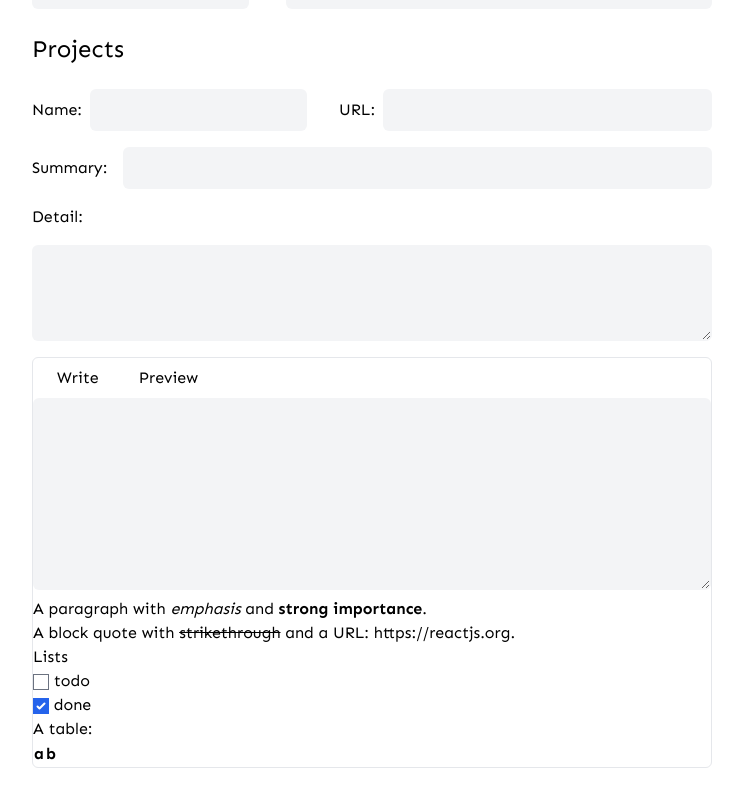
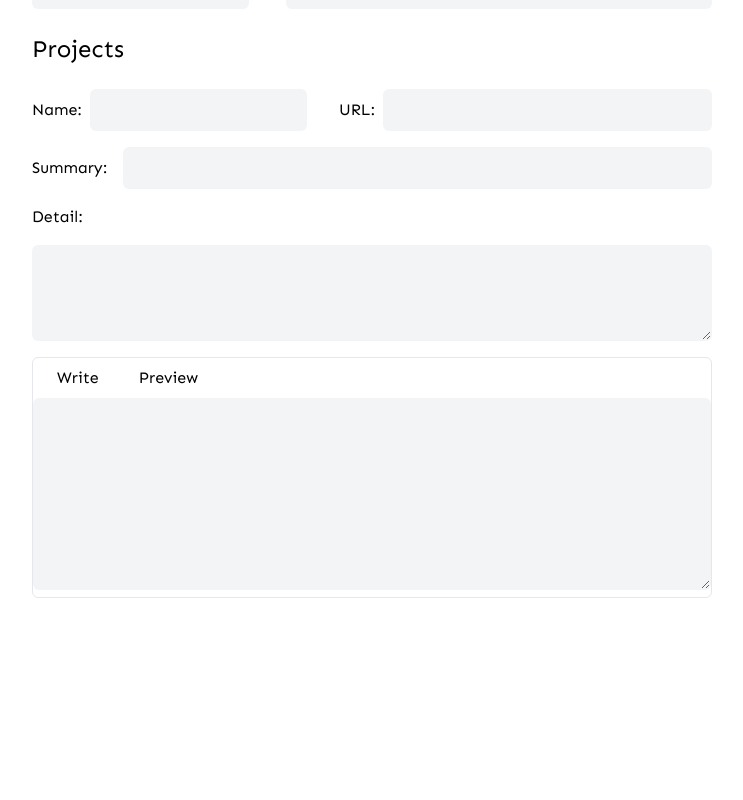
Before and after one commit to Watakumi/meet-binder-front, a Next.js app: page /settings in a window 1280 px wide. Shown: the part 879-1679 px from the top of the page, without its empty margins (268-1011 px from the left). After the commit the page ends 1509 px from the top, so only its background shows below. Built offline with nearby package versions, Linux system fonts and the light colour scheme.

Commit message:
textareaに入力したmarkdownをプレビューする

```diff
--- a/components/Settings/Projects/ProjectForm.tsx
+++ b/components/Settings/Projects/ProjectForm.tsx
@@ -1,18 +1,13 @@
+import { useRef, useState } from 'react';
 import ReactMarkdown from 'react-markdown';
 import remarkGfm from 'remark-gfm';
 const ProjectForm = () => {
-  const markdown = `A paragraph with *emphasis* and **strong importance**.
-
-  > A block quote with ~strikethrough~ and a URL: https://reactjs.org.
-
-  * Lists
-  * [ ] todo
-  * [x] done
-
-  A table:
-
-  | a | b |
-  | - | - |`;
+  const markdownRef = useRef<HTMLTextAreaElement>(null);
+  type markdownType = string | undefined;
+  const [markdown, setMarkdown] = useState<markdownType>('');
+  const handleChange = () => {
+    setMarkdown(markdownRef.current?.value);
+  };
 
   return (
     <div className="grid grid-cols-1 gap-4">
@@ -76,17 +71,16 @@ const ProjectForm = () => {
       <div className="border-md rounded-md border-[0.1px]">
         <ul className="mt-2 flex flex-row gap-2 px-2" role="tablist">
           <li className="">
-            <a href="" className="px-4 py-2 hover:bg-gray-100">
-              Write
-            </a>
+            <a className="px-4 py-2 hover:bg-gray-100">Write</a>
           </li>
           <li className="">
-            <a href="" className="px-4 py-2 hover:bg-gray-100">
+            <a className="px-4 py-2 hover:bg-gray-100" onClick={handleChange}>
               Preview
             </a>
           </li>
         </ul>
         <textarea
+          ref={markdownRef}
           className="
           mt-2
           h-48
@@ -97,7 +91,11 @@ const ProjectForm = () => {
           focus:border-gray-500 focus:bg-white focus:ring-0"
         />
         <div id="preview">
-          <ReactMarkdown remarkPlugins={[remarkGfm]}>{markdown}</ReactMarkdown>
+          {markdown && (
+            <ReactMarkdown remarkPlugins={[remarkGfm]}>
+              {markdown}
+            </ReactMarkdown>
+          )}
         </div>
       </div>
     </div>
```
